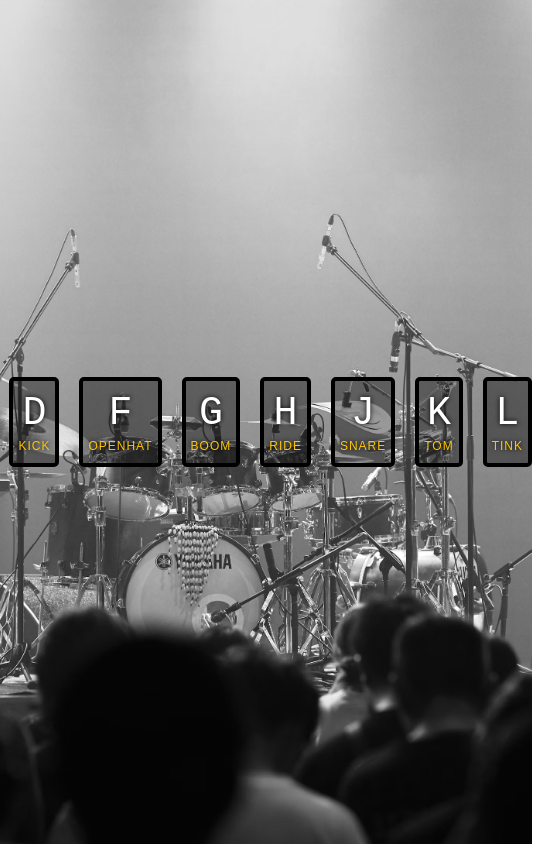
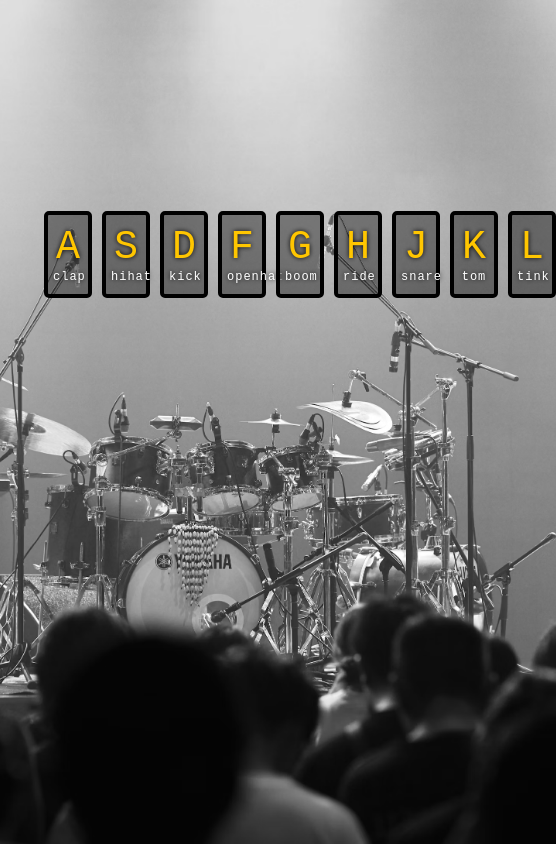
Before and after one commit to GenadiKozarev/vanilla-javascript-24-projects-in-24-days, a plain HTML site: page 1-drum-kit/index.html in a window 390 px wide. Shown: the whole page, 556 px wide, since content can reach past the window. Drawn offline with Linux system fonts and the light colour scheme.

Commit message:
updates style and screen responsiveness

```diff
--- a/1-drum-kit/style.css
+++ b/1-drum-kit/style.css
@@ -1,6 +1,6 @@
 html {
     font-size: 10px;
-    background: url('./background.jpeg') bottom center;
+    background: url('./background.jpeg') no-repeat center center fixed;
     background-size: cover;
 }
 
@@ -8,35 +8,39 @@ body,
 html {
     margin: 0;
     padding: 0;
-    font-family: sans-serif;
+    font-family: monospace, sans-serif;
 }
 
 .keys {
     display: flex;
-    flex: 1;
-    min-height: 100vh;
-    align-items: center;
-    justify-content: center;
+    width: 80vw;
+    position: absolute;
+    top: 25vh;
+    left: 50%;
+    transform: translateX(-50%);
+    justify-content: space-between;
 }
 
 .key {
-    border: 0.4rem solid black;
+    background: #00000066;
+    border: 0.4rem solid #000;
     border-radius: 0.5rem;
-    margin: 1rem;
-    font-size: 1.5rem;
+    flex: 1; /* allow keys to grow or shrink evenly */
+    margin: 0 0.5rem;
     padding: 1rem 0.5rem;
+    font-size: 1.5vw; /* make font size responsive to viewport width */
+    max-width: 10rem; /* set max width to control size on large screens */
+    min-width: 3rem; /* set min width to keep keys readable */
+    text-align: center;
+    color: #ffc600;
+    text-shadow: 0 0 0.5rem #000;
     transition: all 0.07s ease;
-    width: 10rem;
-    text-align: center;
-    color: white;
-    background: rgba(0, 0, 0, 0.4);
-    text-shadow: 0 0 0.5rem black;
 }
 
 .playing {
+    border-color: #fff;
+    box-shadow: 0 0 2.5rem #fff;
     transform: scale(1.1);
-    border-color: #ffc600;
-    box-shadow: 0 0 1rem #ffc600;
 }
 
 kbd {
@@ -46,7 +50,6 @@ kbd {
 
 .sound {
     font-size: 1.2rem;
-    text-transform: uppercase;
     letter-spacing: 0.1rem;
-    color: #ffc600;
+    color: #fff;
 }
```
